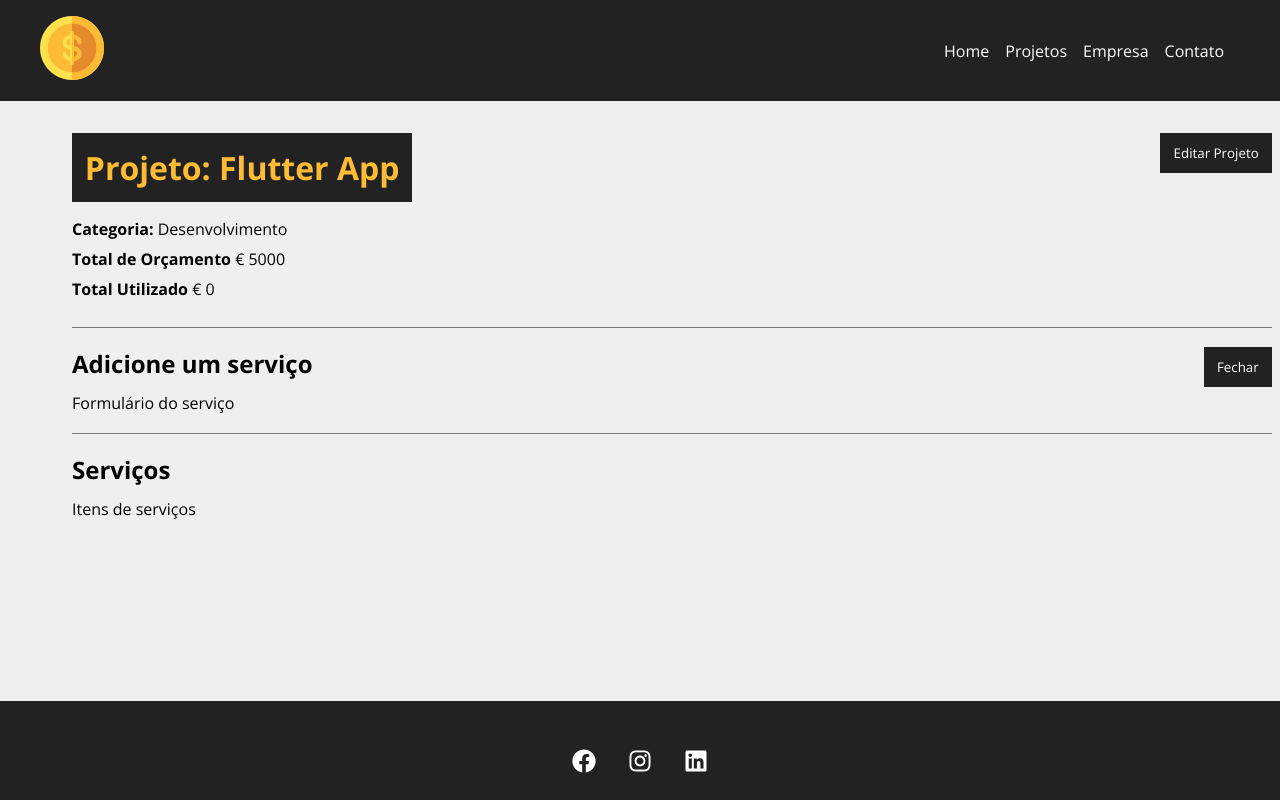
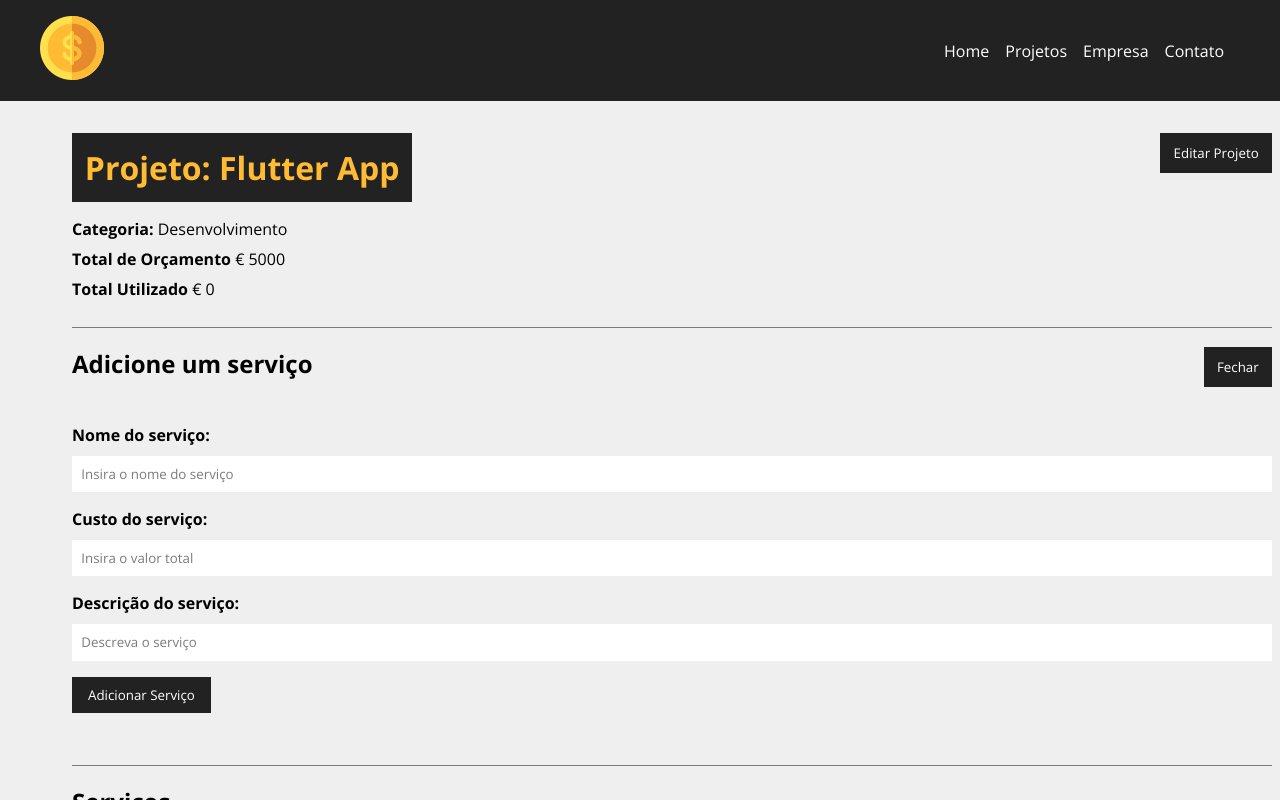
Before and after one commit to ilonavarro/gestpro, a React (Create React App) app: page /project/1 in a window 1280 px wide. Both pictures are taken after a click on the button "Adicionar serviço". Shown: the top 800 px of the page. Built offline with nearby package versions, Linux system fonts and the light colour scheme; data requests are answered from the project's data file.

Commit message:
Projeto finalizado, next steps - criar sis de login e BD

```diff
--- a/src/components/pages/Project.js
+++ b/src/components/pages/Project.js
@@ -1,9 +1,13 @@
+import { parse, v4 as uuidv4 } from "uuid";
+
 import styles from "./Project.module.css";
 
 import Loading from "../layout/Loading";
 import Container from "../layout/Container";
 import ProjectForm from "../project/ProjectForm";
 import Message from "../layout/Message";
+import ServiceForm from "../service/ServiceForm";
+import ServiceCard from "../service/ServiceCard";
 
 import { useParams } from "react-router-dom";
 import { useState, useEffect } from "react";
@@ -11,6 +15,7 @@
 function Project() {
   const { id } = useParams();
   const [project, setProject] = useState([]);
+  const [services, setServices] = useState([]);
   const [showProjectForm, setShowProjectForm] = useState(false);
   const [message, setMessage] = useState();
   const [type, setType] = useState();
@@ -27,6 +32,7 @@
         .then((resp) => resp.json())
         .then((data) => {
           setProject(data);
+          setServices(data.services);
         })
         .catch((err) => console.log);
     }, 500);
@@ -51,6 +57,72 @@
         setProject(data);
         setShowProjectForm(false);
         setMessage("Projeto Atualizado!");
+        setType("success");
+      })
+      .catch((err) => console.log(err));
+  }
+
+  function createService(project) {
+    setMessage("");
+    // last service
+    const lastService = project.services[project.services.length - 1];
+
+    lastService.id = uuidv4();
+    const lastServiceCost = lastService.cost;
+    const newCost = parseFloat(project.cost) + parseFloat(lastServiceCost);
+
+    //maximum value validation
+    if (newCost > parseFloat(project.budget)) {
+      setMessage("Orçamento ultrapassado, verifique o valor do serviço");
+      setType("error");
+      project.services.pop();
+      return false;
+    }
+
+    //add service cost to project total cost
+    project.cost = newCost;
+
+    //update project
+    fetch(`http://localhost:5000/projects/${project.id}`, {
+      method: "PATCH",
+      headers: {
+        "Content-Type": "application/json",
+      },
+      body: JSON.stringify(project),
+    })
+      .then((resp) => resp.json())
+      .then((data) => {
+        setShowServiceForm(false);
+        setMessage("Serviço adicionado com sucesso!");
+        setType("success");
+        //exibir os serviços
+      })
+      .catch((err) => console.log(err));
+  }
+
+  function removeService(id, cost) {
+    setMessage("");
+    const servicesUpdated = project.services.filter(
+      (service) => service.id !== id
+    );
+
+    const projectUpdated = project;
+
+    projectUpdated.services = servicesUpdated;
+    projectUpdated.cost = parseFloat(projectUpdated.cost) - parseFloat(cost);
+
+    fetch(`http://localhost:5000/projects/${projectUpdated.id}`, {
+      method: "PATCH",
+      headers: {
+        "Content-Type": "application/json",
+      },
+      body: JSON.stringify(projectUpdated),
+    })
+      .then((resp) => resp.json())
+      .then((data) => {
+        setProject(projectUpdated);
+        setServices(servicesUpdated);
+        setMessage("Serviço removido com sucesso!");
         setType("success");
       })
       .catch((err) => console.log(err));
@@ -102,12 +174,29 @@
                 {!showServiceForm ? "Adicionar serviço" : "Fechar"}
               </button>
               <div className={styles.project_info}>
-                {showServiceForm && <div>Formulário do serviço</div>}
+                {showServiceForm && (
+                  <ServiceForm
+                    handleSubmit={createService}
+                    btnText="Adicionar Serviço"
+                    projectData={project}
+                  />
+                )}
               </div>
             </div>
             <h2>Serviços</h2>
             <Container customClass="start">
-              <p>Itens de serviços</p>
+              {services.length > 0 &&
+                services.map((service) => (
+                  <ServiceCard
+                    id={service.id}
+                    name={service.name}
+                    cost={service.cost}
+                    description={service.description}
+                    key={service.id}
+                    handleRemove={removeService}
+                  />
+                ))}
+              {services.length === 0 && <p>Não há serviços cadastrados.</p>}
             </Container>
           </Container>
         </div>
--- /dev/null
+++ b/src/components/service/ServiceCard.js
@@ -0,0 +1,27 @@
+import styles from "../project/ProjectCard.module.css";
+import { BsFillTrashFill } from "react-icons/bs";
+
+function ServiceCard({ id, name, cost, description, handleRemove }) {
+  const remove = (e) => {
+    e.preventDefault();
+    handleRemove(id, cost);
+  };
+
+  return (
+    <div className={styles.project_card}>
+      <h4>{name}</h4>
+      <p>
+        <span>Custo Total:</span> € {cost}
+      </p>
+      <p>{description}</p>
+      <div className={styles.project_card_actions}>
+        <button onClick={remove}>
+          <BsFillTrashFill />
+          Excluir
+        </button>
+      </div>
+    </div>
+  );
+}
+
+export default ServiceCard;
--- /dev/null
+++ b/src/components/service/ServiceForm.js
@@ -0,0 +1,49 @@
+import { useState } from "react";
+
+import Input from "../form/Input";
+import SubmitButton from "../form/SubmitButton";
+
+import styles from "../project/ProjectForm.module.css";
+
+function ServiceForm({ handleSubmit, btnText, projectData }) {
+  const [service, setService] = useState({});
+
+  function submit(e) {
+    e.preventDefault();
+    projectData.services.push(service);
+    handleSubmit(projectData);
+  }
+
+  function handleChange(e) {
+    setService({ ...service, [e.target.name]: e.target.value });
+  }
+
+  return (
+    <form onSubmit={submit} className={styles.form}>
+      <Input
+        type="text"
+        text="Nome do serviço"
+        name="name"
+        placeholder="Insira o nome do serviço"
+        handleOnChange={handleChange}
+      />
+      <Input
+        type="number"
+        text="Custo do serviço"
+        name="cost"
+        placeholder="Insira o valor total"
+        handleOnChange={handleChange}
+      />
+      <Input
+        type="text"
+        text="Descrição do serviço"
+        name="description"
+        placeholder="Descreva o serviço"
+        handleOnChange={handleChange}
+      />
+      <SubmitButton text={btnText} />
+    </form>
+  );
+}
+
+export default ServiceForm;
```
